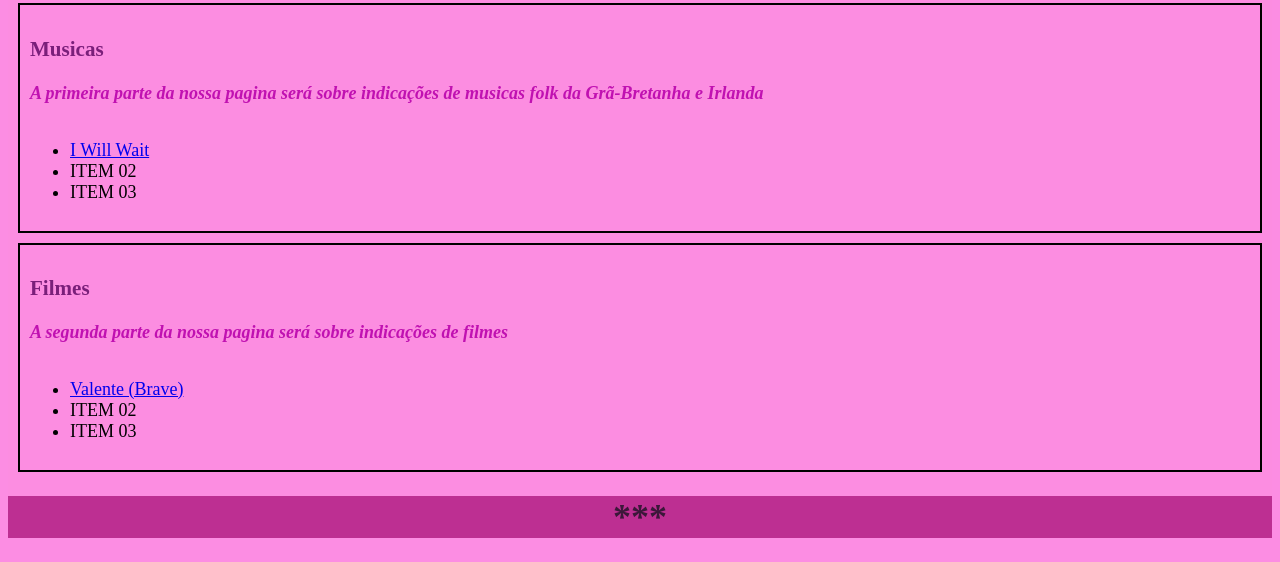
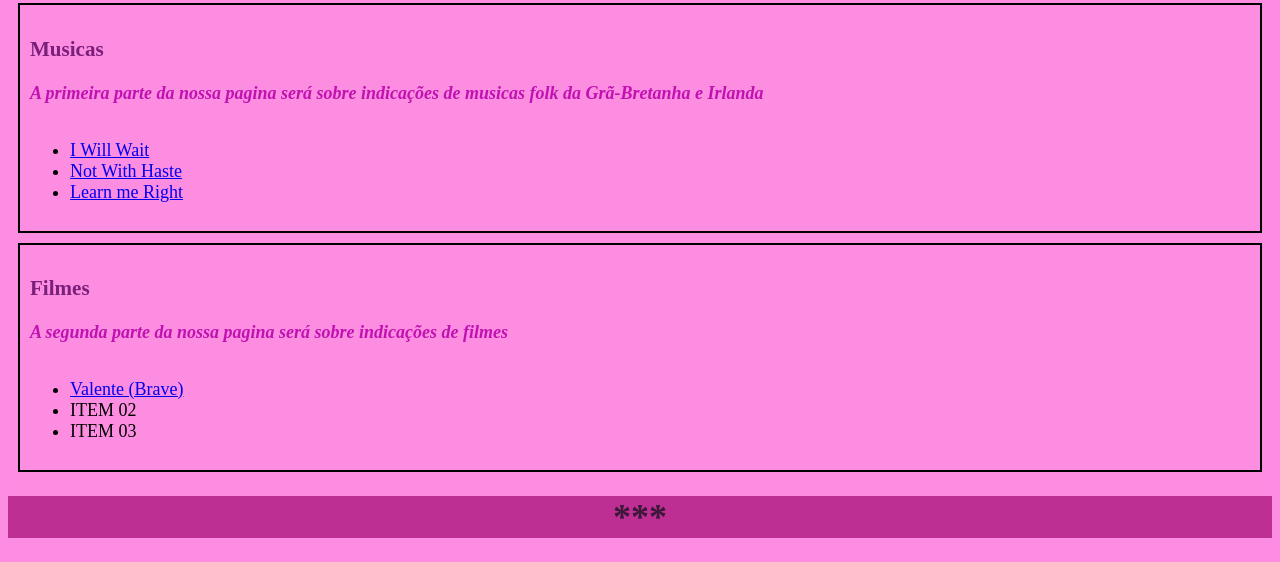
Before and after one commit to Arianne-Brao/PC_2024, a plain HTML site: page index.html in a window 1280 px wide. Shown: the part 246-808 px from the top of the page. Drawn offline with Linux system fonts and the light colour scheme; a script that the page names is missing.

Commit message:
afdsdfsfsdf

```diff
--- a/index.html
+++ b/index.html
@@ -25,8 +25,8 @@
             <p><i><b>A primeira parte da nossa pagina será sobre indicações de musicas folk da Grã-Bretanha e Irlanda</b></i></p>
             <ul id="lista02">
                 <li><a target="_blank" href="https://www.youtube.com/watch?v=rGKfrgqWcv0&list=PLKLvY5HlozhK_Z7z7kIVFQwazzSQkYWtD&index=2">I Will Wait</li></a>
-                <li>ITEM 02</li>
-                <li>ITEM 03</li>
+                <li><a target="_blank" href="https://www.youtube.com/watch?v=-5kWRsehXi0">Not With Haste</li></a>
+                <li><a target="_blank" href="https://www.youtube.com/watch?v=lrdJTdAh1_s">Learn me Right</li></a>
             </ul>
             </div>
             <div class="SEGUNDOPARAGRAFO">
```
